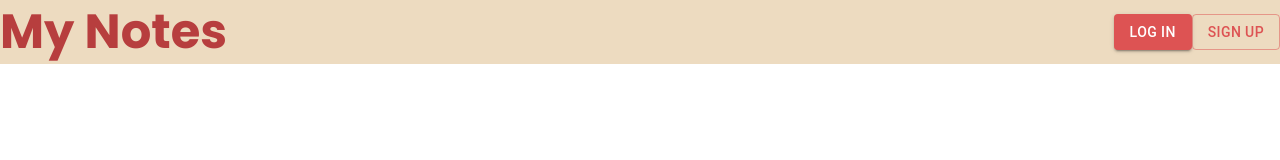
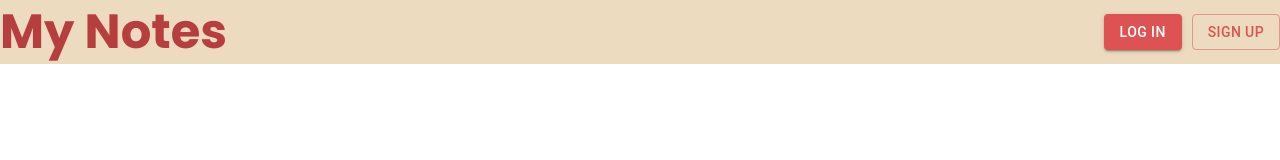
Before and after one commit to sunilk4u/notes-app-mern, a React (Create React App) app in the folder client/: page / in a window 1280 px wide. Shown: the top 160 px of the page. Built offline with nearby package versions, Linux system fonts and the light colour scheme.

Commit message:
add styles to header

```diff
--- a/client/src/components/Header/Header.jsx
+++ b/client/src/components/Header/Header.jsx
@@ -8,7 +8,7 @@ const Header = () => {
       <div className="header container">
         <div className="header_logo">My Notes</div>
         <div className="auth_buttons">
-          <Button variant="contained">Log in</Button>
+          <Button color="primary" variant="contained">Log in</Button>
           <Button variant="outlined">Sign Up</Button>
         </div>
       </div>
--- a/client/src/components/Header/style.css
+++ b/client/src/components/Header/style.css
@@ -12,3 +12,7 @@
   align-items: center;
   justify-content: space-between;
 }
+.auth_buttons{
+    display: flex;
+    gap: 10px;
+}
```
